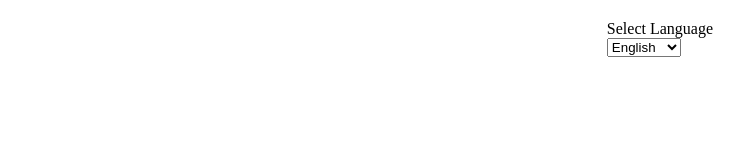
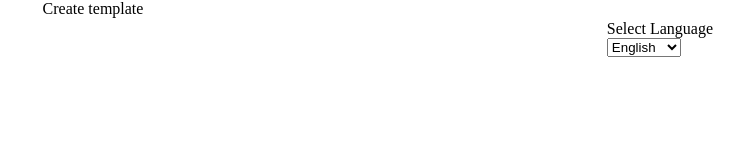
Before and after one commit to Official-ObiTech/language-translator, a Nuxt app: page /create in a window 1280 px wide. Shown: the top 160 px of the page, without its empty margins (547-1280 px from the left). Built offline with nearby package versions, Linux system fonts and the light colour scheme.

Commit message:
Rename create to create.vue

```diff
--- /dev/null
+++ b/pages/create.vue
@@ -0,0 +1,3 @@
+<template>
+<div> Create template </div>
+</template>
```
